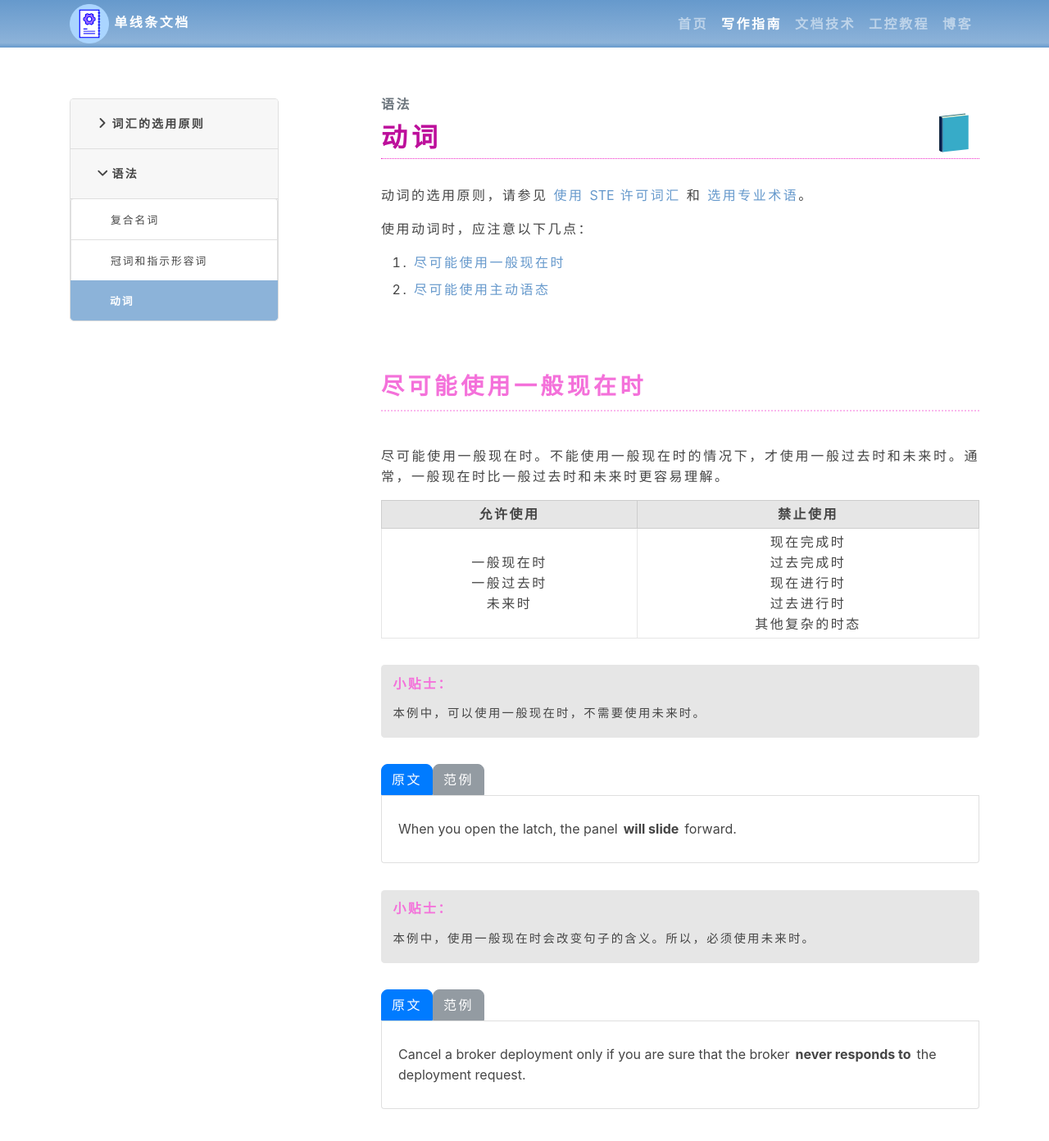
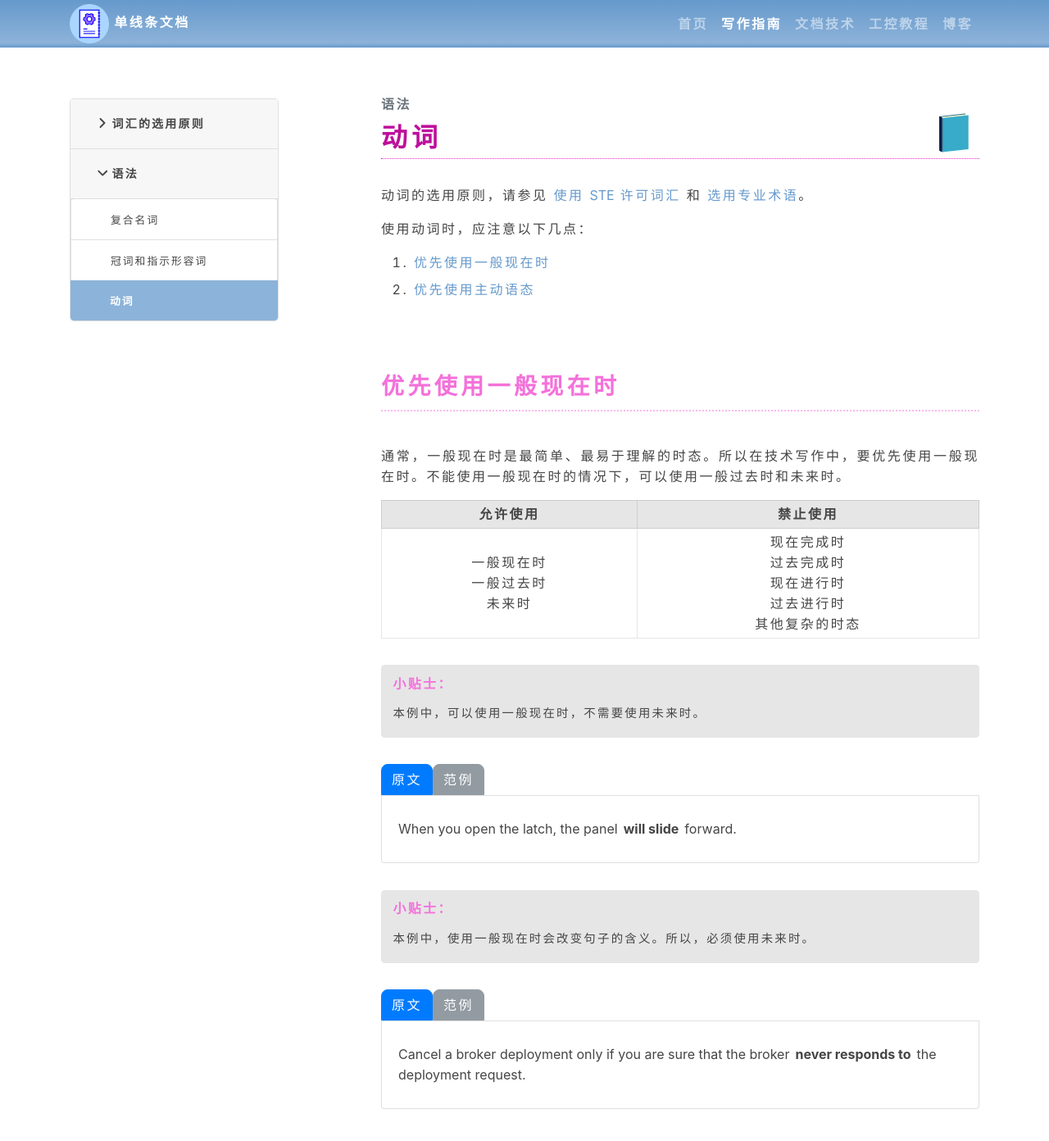
Before and after one commit to wongyah/docsimpo.work, a Jekyll site: the page built from _style-guide-en/language-and-grammer/verbs.md, in a window 1280 px wide and 1400 px high. Shown: the top 1392 px of the window at 82% size. Built offline with Jekyll 4.4.1, drawn with Linux system fonts in a browser that asks for light colours.

Commit message:
更新教程中页面内目录在编写方式：使用kramdown属性和编译参数。

```diff
--- a/_sass/tutorial.scss
+++ b/_sass/tutorial.scss
@@ -147,6 +147,8 @@ figure.highlight > pre {
   border: 1pt solid $background-color-code-header;
   overflow-x: auto;
   text-align: left;
+
+  code.language-html, code.language-markdown{padding: 0;}
 }
 
 div.exmp:before{
--- a/_style-guide-en/language-and-grammer/verbs.md
+++ b/_style-guide-en/language-and-grammer/verbs.md
@@ -6,12 +6,12 @@ title: 动词
 
 使用动词时，应注意以下几点：
 
-1. [尽可能使用一般现在时](#尽可能使用一般现在时)
-2. [尽可能使用主动语态](#尽可能使用主动语态)
+1. toc
+{: toc}
 
-# 尽可能使用一般现在时
+# 优先使用一般现在时
 
-尽可能使用一般现在时。不能使用一般现在时的情况下，才使用一般过去时和未来时。通常，一般现在时比一般过去时和未来时更容易理解。
+通常，一般现在时是最简单、最易于理解的时态。所以在技术写作中，要优先使用一般现在时。不能使用一般现在时的情况下，可以使用一般过去时和未来时。
 
 |  允许使用  |  禁止使用  |
 |:---:|:---:|
@@ -43,7 +43,7 @@ Cancel a broker deployment only if you are sure that the broker **will never res
 
 {% include templateComponents/manualCase.html %}
 
-# 尽可能使用主动语态
+# 优先使用主动语态
 
 语态分为两种：主动语态和被动语态。在主动语态中，句子的主语是动作的实施者。在被动语态中，句子的主语是动作的承受者。通常，主动语态比被动语态能够表达得更清晰、更简洁。
 
```
Also changed, not shown: _style-guide-en/language-and-grammer/articles.md (+3 -6 lines), _style-guide-en/language-and-grammer/noun-clusters.md (+3 -6 lines), _style-guide-en/word-choice/select-technical-terms.md (+79 -84 lines).
